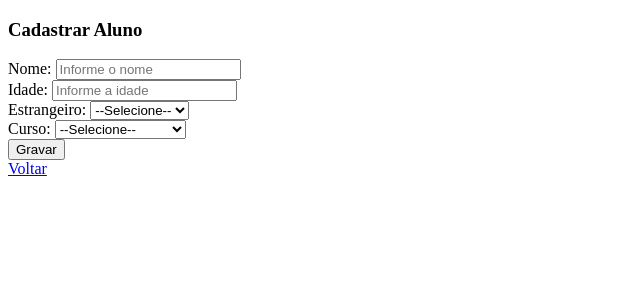
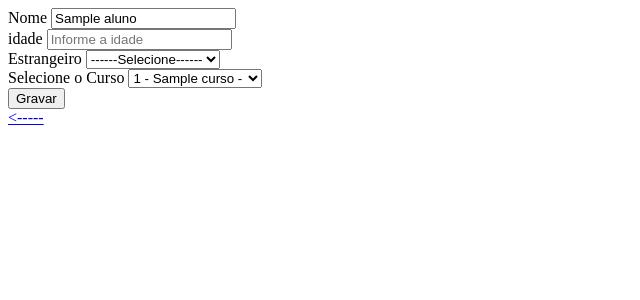
Before and after one commit to Dev-ErikDias/3-TDS, a PHP site: template LPW/Aula10/view/alunos/form.php in a window 1280 px wide. Shown: the top 300 px of the page, without its empty margins (0-640 px from the left). Run offline with PHP 8.4, Linux system fonts and the light colour scheme; the template is opened without the code that fills it: most values are stand-ins (such as "Sample title", 1, 10 or a date in 2020); data that the repository does not hold is empty.

Commit message:
Update form.php

```diff
--- a/LPW/Aula10/view/alunos/form.php
+++ b/LPW/Aula10/view/alunos/form.php
@@ -1,54 +1,72 @@
 <?php
-include_once(__DIR__.'/../include/header.php');
-include_once(__DIR__.'/../../controller/cursoController.php');
+
+include_once(__DIR__."/../include/header.php");
+include_once(__DIR__."/../../controller/cursoController.php");
 
 $cursoCont = new CursoController();
 $cursos = $cursoCont->listar();
-
+//print_r($cursos);
 ?>
 
-<h3>Cadastrar Aluno</h3>
 
-<form id='formAluno' action="inserir.php" method="post">
+<form id="formAluno" method="post">
 
     <div>
-        <label for="nome">Nome:</label>
-        <input type="text" name="nome" id='txtNome' placeholder="Informe o nome" maxlength="70">
+        <label for="txtNome">Nome</label>
+        <input type="text" placeholder="Informe o nome" name="nome" id="textNome" maxlength="70" value="<?= $aluno != null ? $aluno->getNome() : ""?>">
     </div>
 
     <div>
-        <label for="idade">Idade:</label>
-        <input type="number" name="idade" id='txtIdade' placeholder="Informe a idade">
+        <label for="txtIdade">idade</label>
+        <input type="number" placeholder="Informe a idade" name="idade" id="textIdade"  value="<?= $aluno != null ? $aluno->getIdade() : ""?>">
     </div>
 
     <div>
-        <label for="selEtrang">Estrangeiro:</label>
-        <select name="estrang" id="selEstrang">
-            <option value="">--Selecione--</option>
-            <option value="T">Sim</option>
-            <option value="F">Não</option>
+        <label for="selEstrange">Estrangeiro</label>
+        <select name="estrang" id="selEstrange">
+        <option value="">------Selecione------ </option>
+        <option value="T" <?= $aluno != null && $aluno->getEstrangeiro() == 'T' ? 'selected':''?>>Sim</option>
+        <option value="F" <?= $aluno != null && $aluno->getEstrangeiro() == 'F' ? 'selected':''?>>Não</option>
         </select>
     </div>
 
     <div>
-        <label for="selCurso">Curso:</label>
-        <select name="curso" id="selCurso">
-            <option value="">--Selecione--</option>
-            <?php foreach($cursos as $c): ?>
-                <option value='<?=$c->getId() ?>'><?= $c?></option>
-            <?php endforeach; ?>
+        <label for="selCurso">Selecione o Curso</label>
+        <select name="selCurso" id="selCurso">
+            <option value="">------Selecione------ </option>
+            <?php foreach($cursos as $curso):?>
+                <option value="<?= $curso->getId()?>"
+                <?php if($aluno != null && $aluno->getCurso()!= null && $aluno->getCurso()->getId() == $curso->getId()){
+                    echo "selected";
+                    }?>>
+                    <?= $curso?></option>
+            <?php endforeach?>
+
+
         </select>
     </div>
+
+    <input type="hidden" name="id" value="<?= $aluno != null ? $aluno->getId() : ''?>">
 
     <div>
         <input type="submit" value="Gravar">
     </div>
+
+
 </form>
 
-<div>
-    <a href="listar.php">Voltar</a>
+<div style='color: red;'>
+    <?=$msgErro?>
 </div>
 
+<div>
+    <a href="listar.php"><-----</a>
+</div>
+
+
+
+
+
 <?php
-include_once(__DIR__.'/../include/footer.php');
+include_once(__DIR__."/../include/footer.php");
 ?>
```
